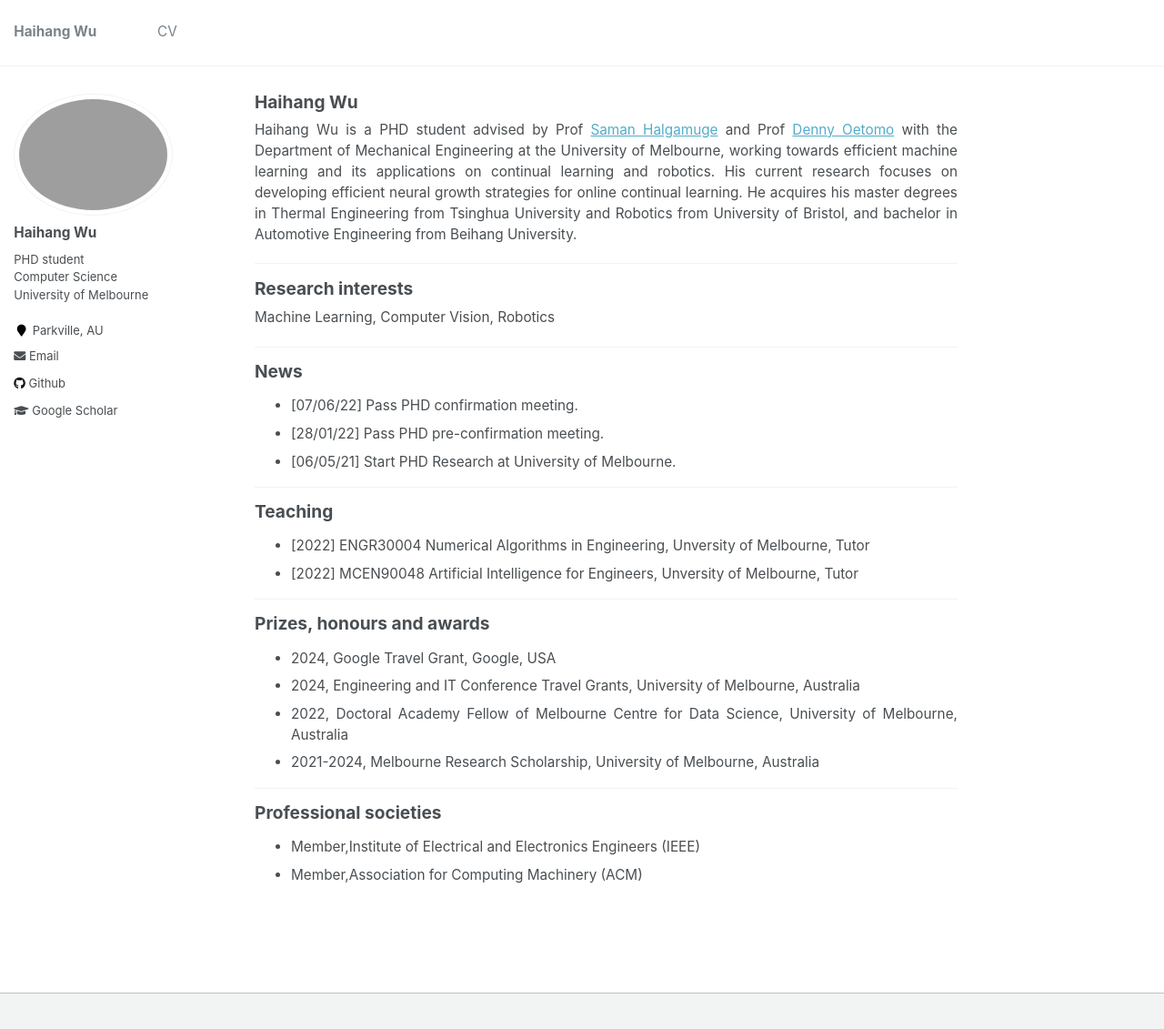
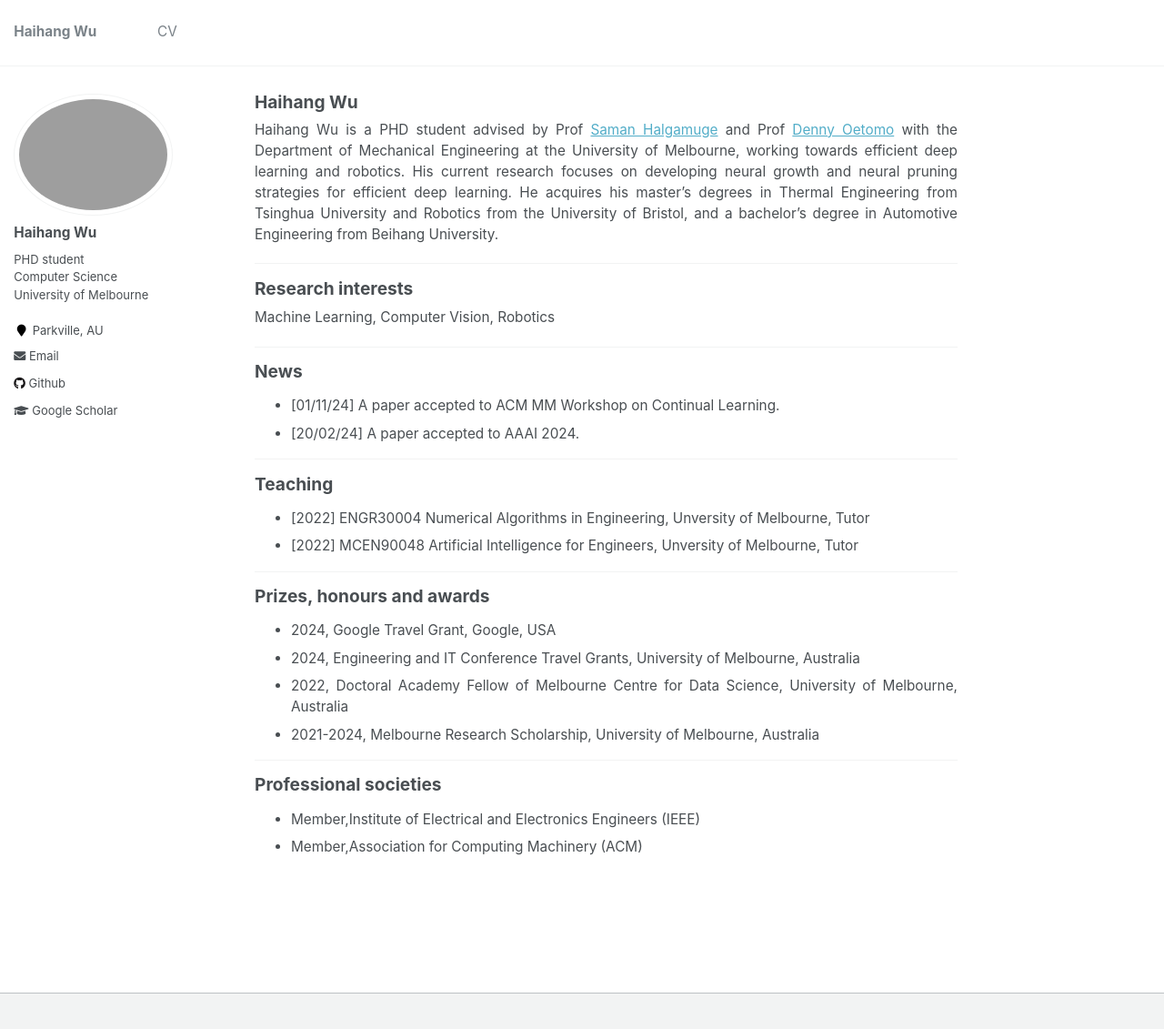
Before and after one commit to HaihangWu/HaihangWu.github.io, a Jekyll site: the page built from _pages/about.md, in a window 1280 px wide and 1153 px high. Shown: the top 1131 px of the window at 91% size. Built offline with Jekyll 4.4.1, drawn with Linux system fonts in a browser that asks for light colours.

Commit message:
Update about.md

```diff
--- a/_pages/about.md
+++ b/_pages/about.md
@@ -8,7 +8,7 @@ redirect_from:
   - /about.html
 ---
 
-Haihang Wu is a PHD student advised by Prof [Saman Halgamuge](https://findanexpert.unimelb.edu.au/profile/2854-saman-halgamuge) and Prof [Denny Oetomo](https://findanexpert.unimelb.edu.au/profile/188333-denny-oetomo) with the Department of Mechanical Engineering at the University of Melbourne, working towards efficient machine learning and its applications on continual learning and robotics. His current research focuses on developing efficient neural growth strategies for online continual learning. He acquires his master degrees in Thermal Engineering from Tsinghua University and Robotics from University of Bristol, and bachelor in Automotive Engineering from Beihang University.
+Haihang Wu is a PHD student advised by Prof [Saman Halgamuge](https://findanexpert.unimelb.edu.au/profile/2854-saman-halgamuge) and Prof [Denny Oetomo](https://findanexpert.unimelb.edu.au/profile/188333-denny-oetomo) with the Department of Mechanical Engineering at the University of Melbourne, working towards efficient deep learning and robotics. His current research focuses on developing neural growth and neural pruning strategies for efficient deep learning. He acquires his master's degrees in Thermal Engineering from Tsinghua University and Robotics from the University of Bristol, and a bachelor's degree in Automotive Engineering from Beihang University.
 
 - - -
 
@@ -27,9 +27,8 @@ Machine Learning, Computer Vision, Robotics
 
 News
 ======
-* [07/06/22] Pass PHD confirmation meeting.
-* [28/01/22] Pass PHD pre-confirmation meeting.
-* [06/05/21] Start PHD Research at University of Melbourne.
+* [01/11/24]  A paper accepted to ACM MM Workshop on Continual Learning.
+* [20/02/24]  A paper accepted to AAAI 2024.
 
 <!---
 * [10/12/20] A paper accepted to SIGMOD (Core Rank A*).
```
